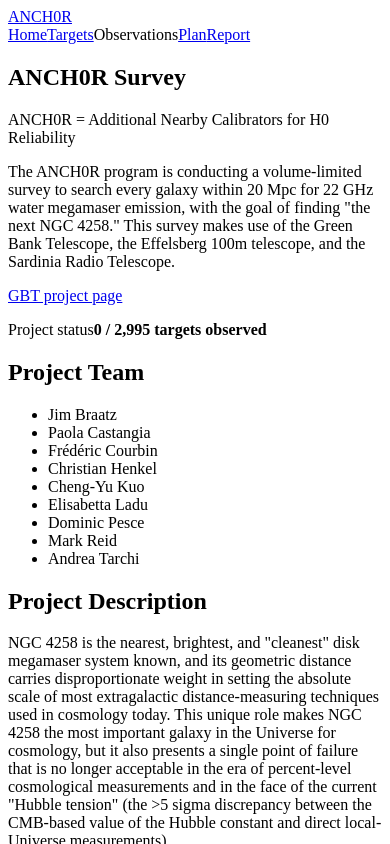
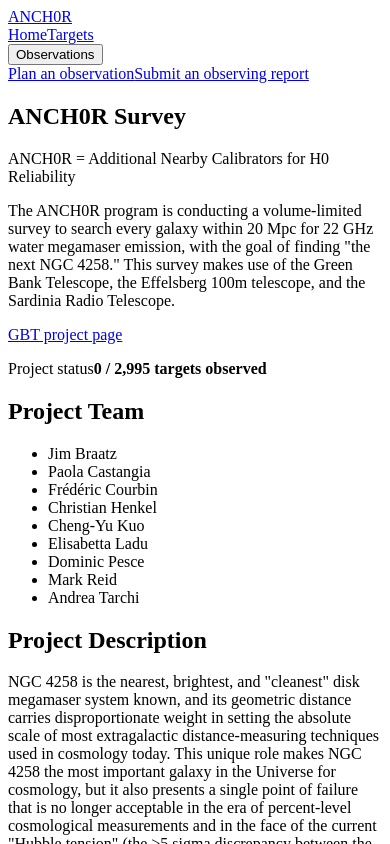
Before and after one commit to dpesce/ANCH0R, a React (Vite) app: page / in a window 390 px wide. Shown: the top 844 px of the page. Built offline with nearby package versions, Linux system fonts and the light colour scheme; the HTML template or start-up script is replaced by a standard one.

Commit message:
make adjustments to observation pages

```diff
--- a/src/App.tsx
+++ b/src/App.tsx
@@ -85,13 +85,27 @@
           <a className={route === "targets" ? "active" : ""} href="#targets">
             Targets
           </a>
-          <span className="nav-label">Observations</span>
-          <a className={route === "plan" ? "active" : ""} href="#plan">
-            Plan
-          </a>
-          <a className={route === "report" ? "active" : ""} href="#report">
-            Report
-          </a>
+          <div className="nav-dropdown">
+            <button
+              aria-haspopup="true"
+              className={
+                route === "plan" || route === "report"
+                  ? "nav-dropdown-trigger active"
+                  : "nav-dropdown-trigger"
+              }
+              type="button"
+            >
+              Observations
+            </button>
+            <div className="nav-dropdown-menu">
+              <a className={route === "plan" ? "active" : ""} href="#plan">
+                Plan an observation
+              </a>
+              <a className={route === "report" ? "active" : ""} href="#report">
+                Submit an observing report
+              </a>
+            </div>
+          </div>
         </nav>
       </header>
       {page}
--- a/src/pages/ObservationWorkflow.tsx
+++ b/src/pages/ObservationWorkflow.tsx
@@ -157,6 +157,10 @@
   const parallels = [-60, -30, 0, 30, 60];
   const meridians = [0, 60, 120, 180, 240, 300];
 
+  function decLabel(decDeg: number) {
+    return `${decDeg > 0 ? "+" : ""}${decDeg} deg`;
+  }
+
   return (
     <section className="sky-map-panel" aria-label="Selected target sky map">
       <div className="section-heading-row">
@@ -202,6 +206,34 @@
             )}
           />
         ))}
+        {meridians.map((raDeg) => {
+          const point = projectMollweide(raDeg, -74, width, height);
+          return (
+            <text
+              className="sky-map-label"
+              key={`ra-label-${raDeg}`}
+              textAnchor="middle"
+              x={point.x}
+              y={point.y + 12}
+            >
+              {raDeg / 15}h
+            </text>
+          );
+        })}
+        {parallels.map((decDeg) => {
+          const point = projectMollweide(5, decDeg, width, height);
+          return (
+            <text
+              className="sky-map-label"
+              key={`dec-label-${decDeg}`}
+              textAnchor="end"
+              x={point.x - 8}
+              y={point.y + 4}
+            >
+              {decLabel(decDeg)}
+            </text>
+          );
+        })}
         {results.map(({ target }) => {
           const point = projectMollweide(target.ra_deg, target.dec_deg, width, height);
           const selected = selectedIds.has(target.target_id);
@@ -211,7 +243,7 @@
               cx={point.x}
               cy={point.y}
               key={target.target_id}
-              r={selected ? 5 : 2.4}
+              r={selected ? 5.5 : 1.4}
             />
           );
         })}
@@ -358,19 +390,29 @@
     )}&body=${encodeURIComponent(body)}`;
   }
 
-  const title = mode === "plan" ? "Plan an Observation" : "Submit an Observing Report";
+  const title = mode === "plan" ? "Plan an observation" : "Submit an observing report";
+  const description =
+    mode === "plan"
+      ? "Find unobserved targets visible during a UTC observing window. The telescope filter uses the internal eligibility list from the master catalog."
+      : "Select the targets actually observed during a run, add any notes, and generate an observing report email.";
   const actionLabel = mode === "plan" ? "Download selected CSV" : "Submit report";
   const action = mode === "plan" ? exportSelectedTargets : submitReport;
+  const selectedTitle = mode === "plan" ? "Selected Targets" : "Observed Targets";
+  const emptySelectionText =
+    mode === "plan" ? "Select targets from the table below." : "Check the targets observed during this run.";
+  const tableTitle = mode === "plan" ? "Candidate Targets" : "Observed Targets";
+  const tableSummary =
+    mode === "plan"
+      ? `Showing ${formatInteger(results.length)} candidate targets above ${minElevationDeg} deg for at least ${formatInteger(minObservableMinutes)} minutes.`
+      : `Showing ${formatInteger(results.length)} targets matching this observing setup; check the sources that were actually observed.`;
+  const selectionColumnLabel = mode === "plan" ? "Select" : "Observed";
 
   return (
     <main className="page-shell page-block">
       <div className="page-heading">
         <p className="section-label">Observations</p>
         <h1>{title}</h1>
-        <p>
-          Select unobserved targets visible during a UTC observing window. The telescope
-          filter uses the internal eligibility list from the master catalog.
-        </p>
+        <p>{description}</p>
       </div>
 
       <section className="planner-layout">
@@ -449,7 +491,7 @@
       <section className="selection-panel">
         <div className="section-heading-row">
           <div>
-            <h2>Selected Targets</h2>
+            <h2>{selectedTitle}</h2>
             <p>{formatInteger(selectedResults.length)} targets selected.</p>
           </div>
           <button
@@ -488,19 +530,16 @@
             ))}
           </div>
         ) : (
-          <p className="subtle">Select targets from the table below.</p>
+          <p className="subtle">{emptySelectionText}</p>
         )}
       </section>
 
-      <SkyMap results={results} selectedIds={selectedIds} />
+      {mode === "plan" ? <SkyMap results={results} selectedIds={selectedIds} /> : null}
 
       <section className="results-heading">
         <div>
-          <h2>Candidate Targets</h2>
-          <p>
-            Showing {formatInteger(results.length)} targets above {minElevationDeg} deg
-            for at least {formatInteger(minObservableMinutes)} minutes.
-          </p>
+          <h2>{tableTitle}</h2>
+          <p>{tableSummary}</p>
         </div>
       </section>
 
@@ -508,7 +547,7 @@
         <table>
           <thead>
             <tr>
-              <th>Select</th>
+              <th>{selectionColumnLabel}</th>
               <th>
                 <button type="button" className="sort-button" onClick={() => updateSort("name")}>
                   {sortLabel("Target", "name")}
@@ -568,14 +607,14 @@
               const selected = selectedIds.has(target.target_id);
               return (
                 <tr className={selected ? "selected-row" : ""} key={target.target_id}>
-                  <td>
-                    <button
-                      className="table-action"
-                      onClick={() => toggleSelection(target.target_id)}
-                      type="button"
-                    >
-                      {selected ? "Remove" : "Select"}
-                    </button>
+                  <td className="checkbox-cell">
+                    <input
+                      aria-label={`${selectionColumnLabel} ${target.source_name}`}
+                      checked={selected}
+                      className="target-checkbox"
+                      onChange={() => toggleSelection(target.target_id)}
+                      type="checkbox"
+                    />
                   </td>
                   <td>
                     <strong>{target.source_name}</strong>
--- a/src/styles.css
+++ b/src/styles.css
@@ -97,20 +97,52 @@
   text-decoration: none;
 }
 
+.nav-dropdown {
+  position: relative;
+}
+
+.nav-dropdown-trigger {
+  border: 0;
+  border-radius: 6px;
+  background: transparent;
+  color: var(--muted);
+  cursor: pointer;
+  font-weight: 650;
+  padding: 8px 10px;
+}
+
+.nav-dropdown-menu {
+  position: absolute;
+  right: 0;
+  top: calc(100% + 6px);
+  z-index: 20;
+  display: none;
+  min-width: 240px;
+  border: 1px solid var(--border);
+  border-radius: 8px;
+  background: var(--surface);
+  box-shadow: 0 12px 28px rgba(34, 49, 45, 0.12);
+  padding: 6px;
+}
+
+.nav-dropdown:hover .nav-dropdown-menu,
+.nav-dropdown:focus-within .nav-dropdown-menu {
+  display: grid;
+  gap: 2px;
+}
+
+.nav-dropdown-menu a {
+  display: block;
+  padding: 9px 10px;
+  white-space: nowrap;
+}
+
 nav a.active,
-nav a:hover {
+.nav-dropdown-trigger.active,
+nav a:hover,
+.nav-dropdown-trigger:hover {
   background: var(--accent-soft);
   color: var(--accent-strong);
-}
-
-.nav-label {
-  align-self: center;
-  color: var(--muted);
-  font-size: 0.78rem;
-  font-weight: 800;
-  letter-spacing: 0.04em;
-  padding: 8px 2px 8px 8px;
-  text-transform: uppercase;
 }
 
 .page-shell {
@@ -312,27 +344,17 @@
   gap: 8px;
 }
 
-.selected-chip,
-.table-action {
+.selected-chip {
   border: 1px solid var(--border);
   border-radius: 999px;
   background: white;
   color: var(--accent-strong);
   cursor: pointer;
   font-weight: 800;
-}
-
-.selected-chip {
   padding: 7px 10px;
 }
 
-.table-action {
-  padding: 5px 9px;
-  white-space: nowrap;
-}
-
-.selected-chip:hover,
-.table-action:hover {
+.selected-chip:hover {
   border-color: var(--accent);
   background: var(--accent-soft);
 }
@@ -364,9 +386,15 @@
   stroke-width: 0.8;
 }
 
+.sky-map-label {
+  fill: #4c5754;
+  font-size: 12px;
+  font-weight: 750;
+}
+
 .sky-map-point {
-  fill: var(--accent-strong);
-  opacity: 0.42;
+  fill: #111816;
+  opacity: 0.5;
 }
 
 .sky-map-point--selected {
@@ -414,6 +442,14 @@
   opacity: 0.55;
 }
 
+.target-checkbox {
+  width: 18px;
+  height: 18px;
+  margin: 0;
+  accent-color: var(--accent);
+  cursor: pointer;
+}
+
 .toolbar-count {
   color: var(--muted);
   padding: 10px 0;
@@ -459,6 +495,11 @@
   border-bottom: 1px solid var(--border);
   text-align: left;
   vertical-align: top;
+}
+
+.checkbox-cell {
+  text-align: center;
+  vertical-align: middle;
 }
 
 th {
@@ -572,9 +613,20 @@
     gap: 6px;
   }
 
-  .nav-label {
+  .nav-dropdown {
     width: 100%;
-    padding: 4px 0 0;
+  }
+
+  .nav-dropdown-trigger {
+    text-align: left;
+    width: 100%;
+  }
+
+  .nav-dropdown-menu {
+    position: static;
+    width: 100%;
+    margin-top: 4px;
+    box-shadow: none;
   }
 
   h1 {
```
